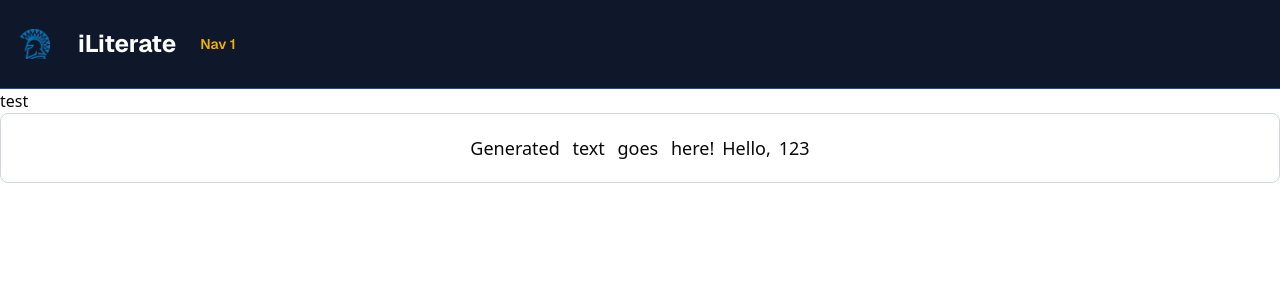
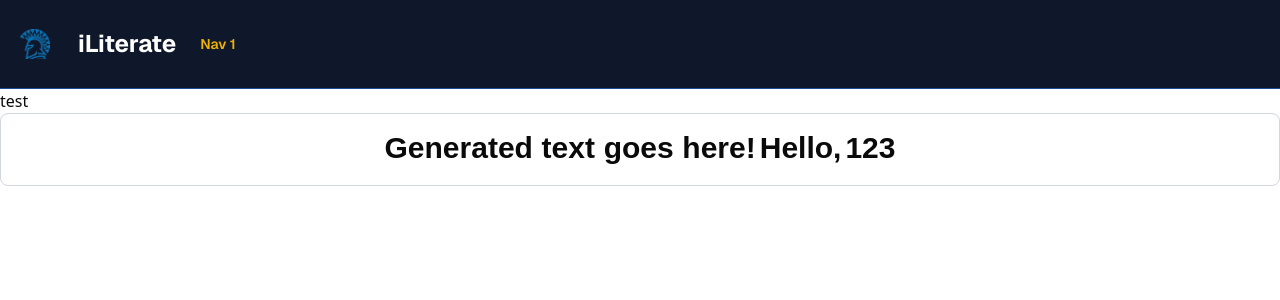
Before and after one commit to Kevyi/iLiterate, a Next.js app in the folder client/: page /product in a window 1280 px wide. Shown: the top 300 px of the page. Built offline with nearby package versions, Linux system fonts and the light colour scheme.

Commit message:
Added word animation

```diff
--- a/client/components/wordbox.jsx
+++ b/client/components/wordbox.jsx
@@ -17,9 +17,9 @@ function Word({ word, index, activeWordIndex, setActiveWordIndex }) {
       <PopoverTrigger asChild>
         <span
           onClick={() => setActiveWordIndex(index)}
-          style={{ cursor: "pointer", padding: "0 4px", userSelect: "none" }}
+          style={{ cursor: "pointer", padding: "0 2px", userSelect: "none", fontFamily: "sans-serif", fontSize: "30px" }}
         >
-          {word}
+          <b className = "transition-all duration-300 ease-in-out hover:text-sky-600 hover:text-4xl ">{word}</b>
         </span>
       </PopoverTrigger>
       <PopoverContent side="top" className="w-64">
--- a/client/package.json
+++ b/client/package.json
@@ -10,6 +10,7 @@
   },
   "dependencies": {
     "@radix-ui/react-dialog": "^1.1.10",
+    "@radix-ui/react-hover-card": "^1.1.10",
     "@radix-ui/react-popover": "^1.1.10",
     "@radix-ui/react-progress": "^1.1.4",
     "@radix-ui/react-slot": "^1.2.0",
@@ -26,7 +27,6 @@
   },
   "devDependencies": {
     "@eslint/eslintrc": "^3",
-    "@eslint/eslintrc": "^3",
     "@tailwindcss/postcss": "^4",
     "eslint": "^9",
     "eslint-config-next": "15.3.1",
```
Also changed, not shown: 1 other file (tests, documents, lock files or other folders).
